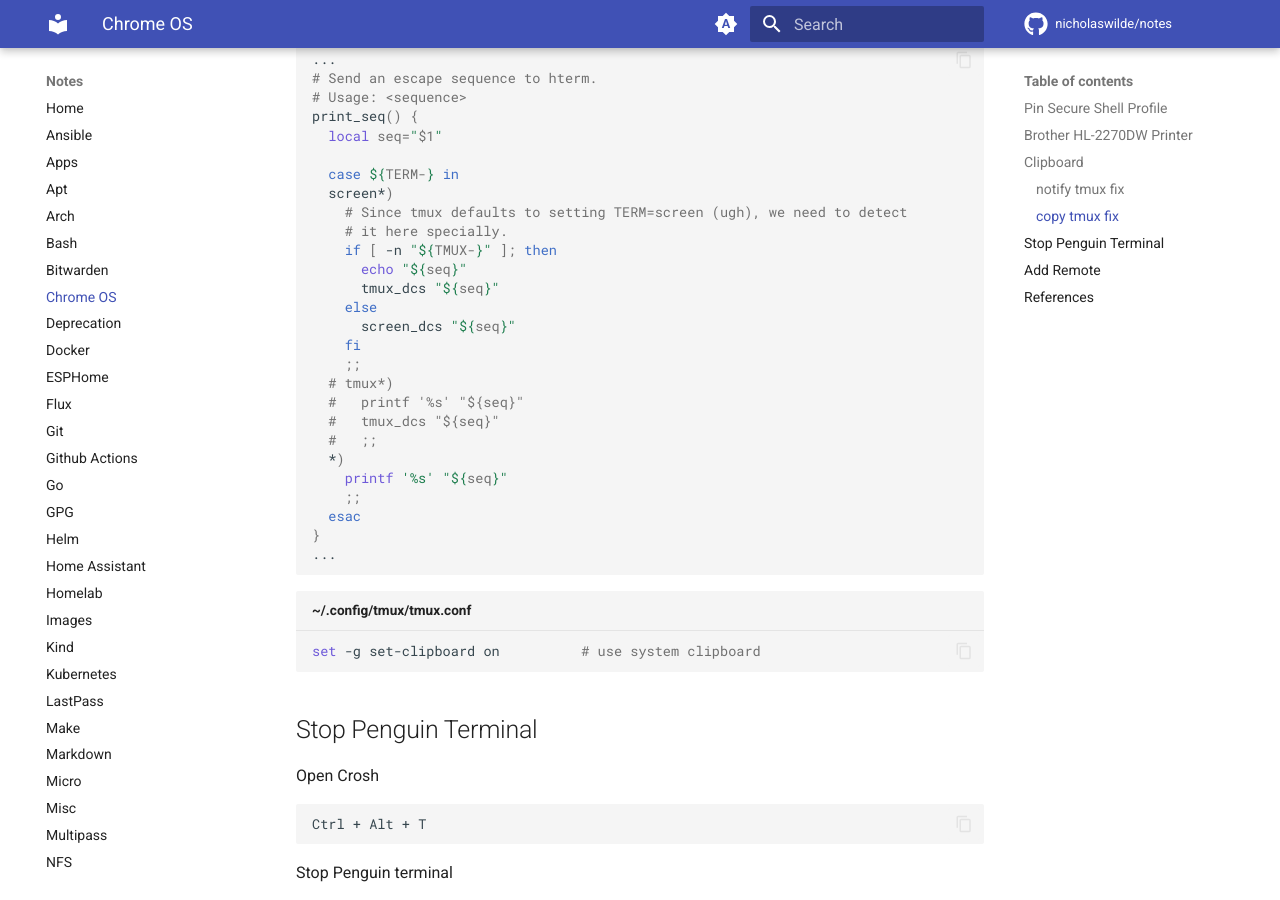
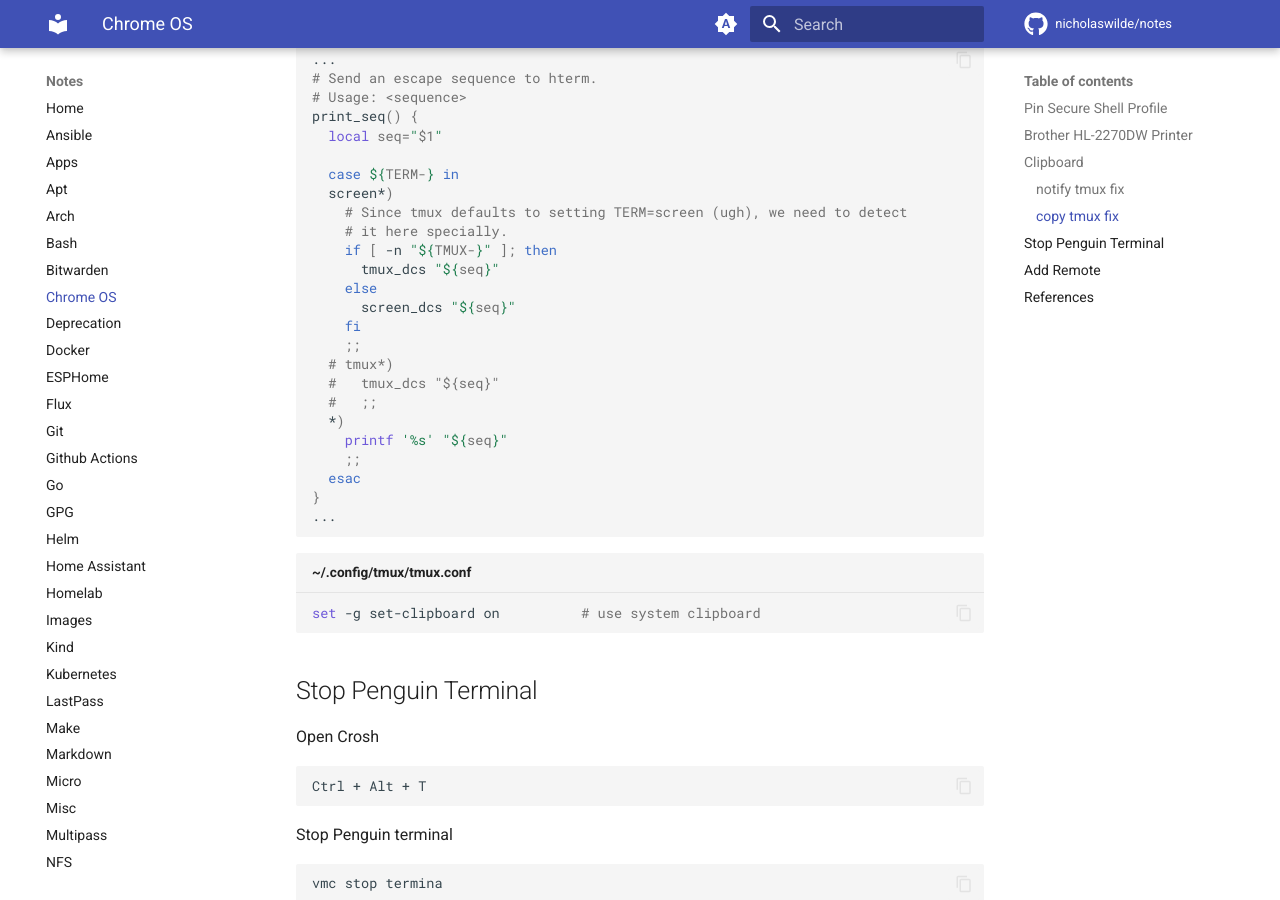
Before and after one commit to nicholaswilde/notes, an MkDocs documentation site: the page built from docs/chromeos.md, in a window 1280 px wide and 900 px high, scrolled down 1256 px. Built offline with MkDocs 1.6.1 and Material for MkDocs 9.7.7, drawn with Linux system fonts in a browser that asks for light colours; emoji names are drawn with the system emoji font; comment, search, counter and statistics services are not loaded.

Commit message:
Update chromeos.md

```diff
--- a/docs/chromeos.md
+++ b/docs/chromeos.md
@@ -74,14 +74,12 @@
     # Since tmux defaults to setting TERM=screen (ugh), we need to detect
     # it here specially.
     if [ -n "${TMUX-}" ]; then
-      echo "${seq}"
       tmux_dcs "${seq}"
     else
       screen_dcs "${seq}"
     fi
     ;;
   # tmux*)
-  #   printf '%s' "${seq}"
   #   tmux_dcs "${seq}"
   #   ;;
   *)
```
